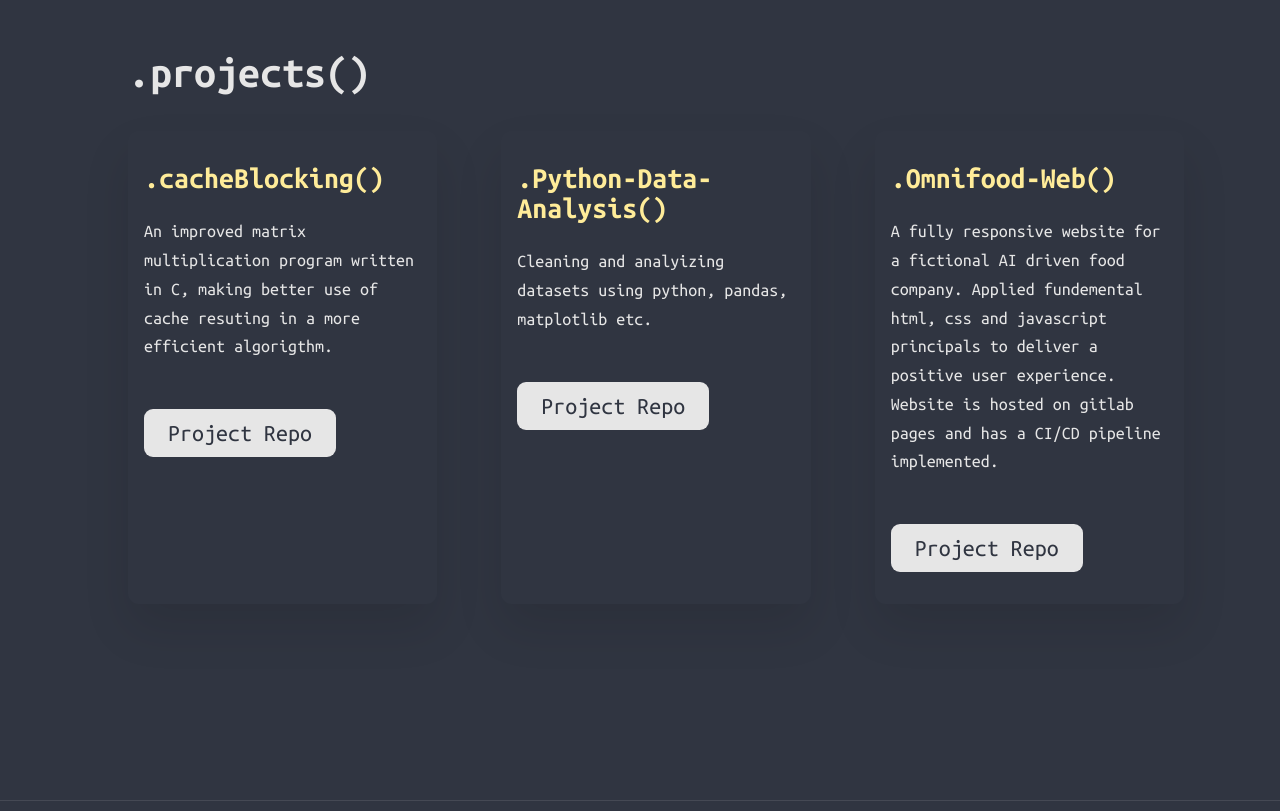
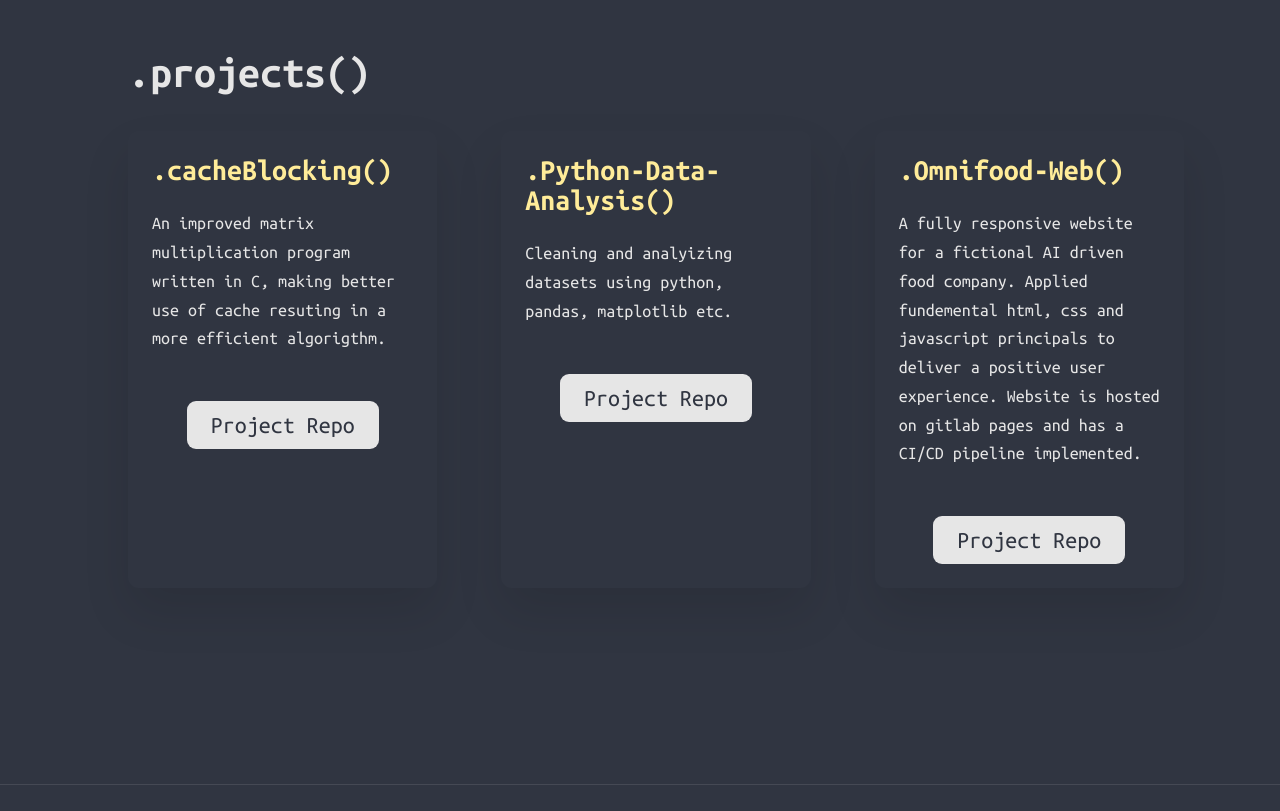
Before and after one commit to MinhajUddin212/personal-website, a plain HTML site: page index.html in a window 1280 px wide. Shown: the part 2020-2831 px from the top of the page. Drawn offline with nearby package versions, Linux system fonts and the light colour scheme; some packages are replaced by stand-ins of ours; a script that the page names is missing.

Commit message:
fully respnsive

```diff
--- a/css/style.css
+++ b/css/style.css
@@ -268,23 +268,31 @@ ul.skills-description li:before {
   overflow: hidden;
   transition: all 0.4s;
 
-  padding: 3.2rem 1.6rem;
-  /* display: flex;
-  flex-direction: column;
-  justify-content: center;
-  align-items: center; */
-  /* gap: 3.2rem; */
+  /* padding: 3.2rem 1.6rem; */
+  /* display: inline-flex;
+   flex-direction: column;
+   justify-content: center;
+   align-items: center;
+   gap: 3.2rem; */
 }
 .project-item-heading {
   font-size: 3rem;
   align-self: flex-start;
   color: #ffec99;
 }
+.project-item-info {
+  padding: 2.4rem;
+}
 .project-description {
   line-height: 1.6;
   font-size: 1.8rem;
   padding-bottom: 4.8rem;
   padding-top: 2.4rem;
+}
+.project-btn-container {
+  display: flex;
+  justify-content: center;
+  align-items: center;
 }
 .btn-project {
   display: flex;
--- a/index.html
+++ b/index.html
@@ -154,20 +154,28 @@
         <h2 class="heading-secondary projects-heading">.projects()</h2>
         <div class="projects-container grid grid--3-cols">
           <div class="project-item">
+            <div class="project-item-info">
               <h3 class="project-item-heading">.cacheBlocking()</h3>
               <p class="project-description">
                 An improved matrix multiplication program written in C, making
                 better use of cache resuting in a more efficient algorigthm.
               </p>
-            <a class="btn btn-project" href="#" target="_blank">Project Repo</a>
+              <div class="project-btn-container">
+                <a class="btn btn-project" href="#" target="_blank"
+                  >Project Repo</a
+                >
+              </div>
+            </div>
           </div>
           <div class="project-item">
+            <div class="project-item-info">
               <h3 class="project-item-heading">.Python-Data-Analysis()</h3>
 
               <p class="project-description">
-              Cleaning and analyizing datasets using python, pandas, matplotlib
-              etc.
+                Cleaning and analyizing datasets using python, pandas,
+                matplotlib etc.
               </p>
+              <div class="project-btn-container">
                 <a
                   class="btn btn-project"
                   href="https://github.com/MinhajUddin212/Python-Projects"
@@ -175,21 +183,27 @@
                   >Project Repo</a
                 >
               </div>
+            </div>
+          </div>
           <div class="project-item">
+            <div class="project-item-info">
               <h3 class="project-item-heading">.Omnifood-Web()</h3>
 
               <p class="project-description">
-              A fully responsive website for a fictional AI driven food company.
-              Applied fundemental html, css and javascript principals to deliver
-              a positive user experience. Website is hosted on gitlab pages and
-              has a CI/CD pipeline implemented.
+                A fully responsive website for a fictional AI driven food
+                company. Applied fundemental html, css and javascript principals
+                to deliver a positive user experience. Website is hosted on
+                gitlab pages and has a CI/CD pipeline implemented.
               </p>
+              <div class="project-btn-container">
                 <a
                   class="btn btn-project"
                   href="https://minhajuddin212.gitlab.io/omnifood-website/"
                   target="_blank"
                   >Project Repo</a
                 >
+              </div>
+            </div>
           </div>
         </div>
       </section>
```
Lines whose indentation alone changed are shown as unchanged.
